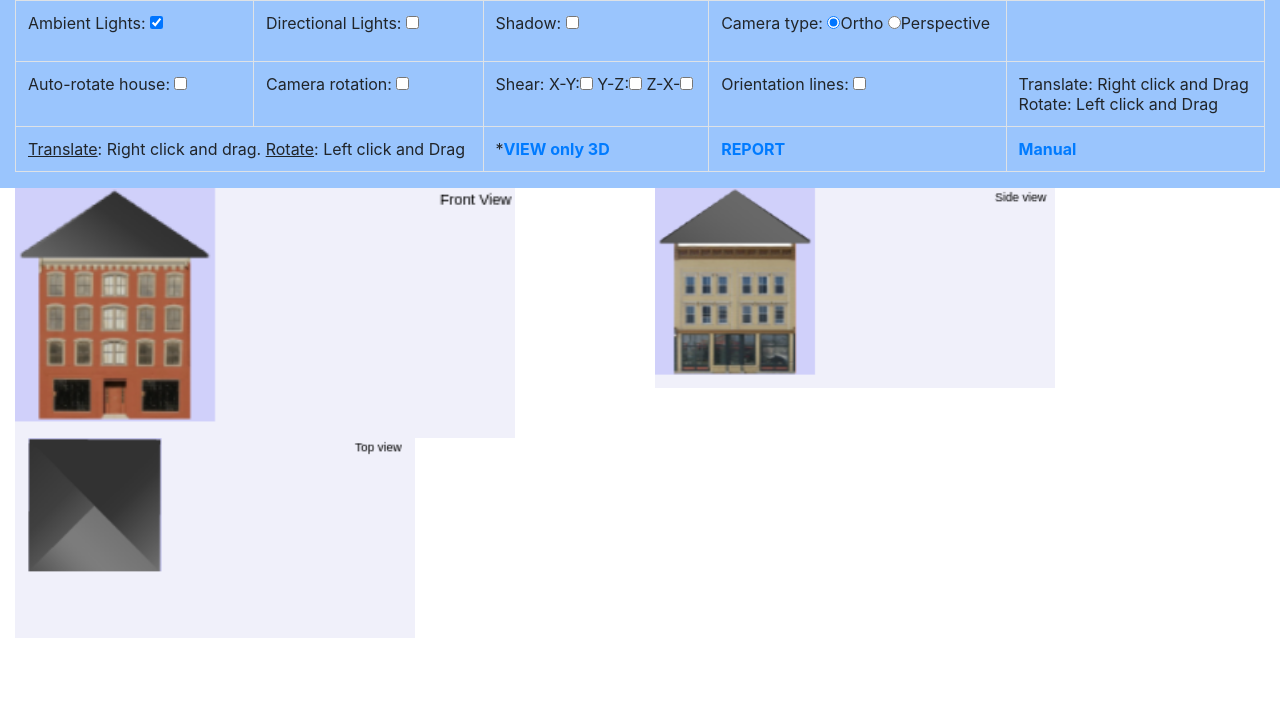
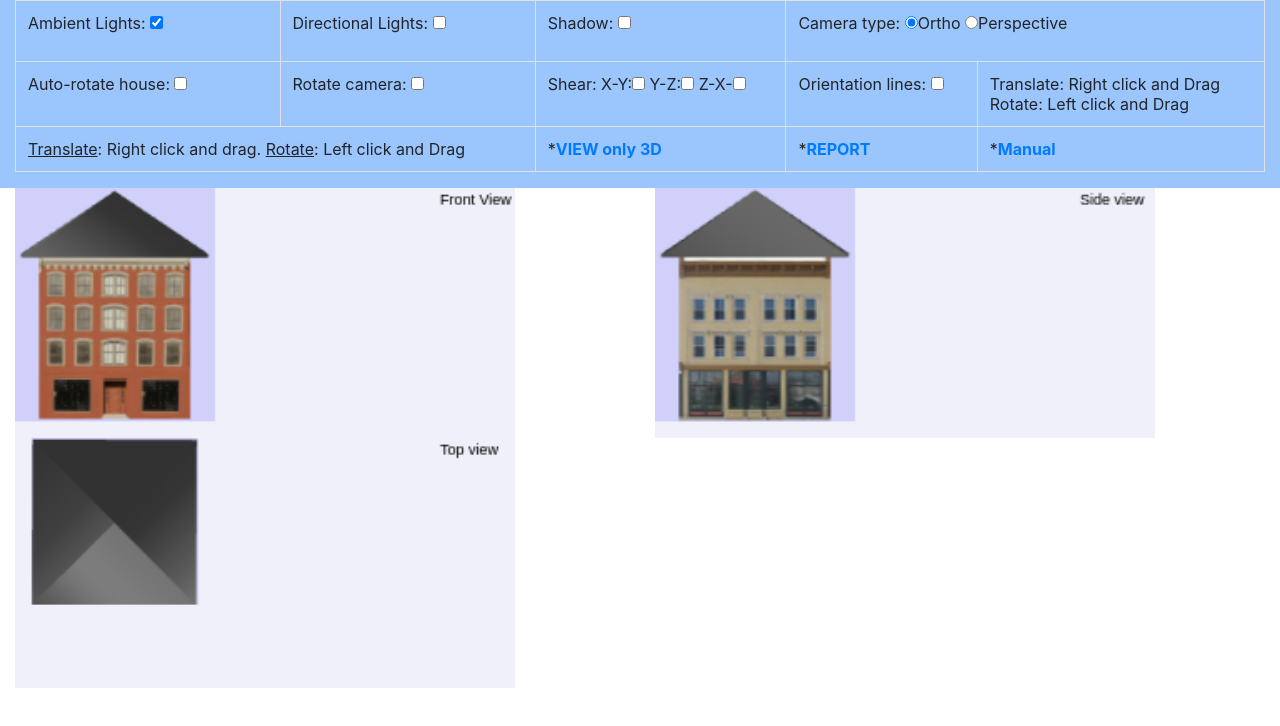
Before and after one commit to z00bean/427546s2018, a plain HTML site: page finalProject/index.html in a window 1280 px wide. Drawn offline with nearby package versions, Linux system fonts and the light colour scheme.

Commit message:
Update index.html

```diff
--- a/finalProject/index.html
+++ b/finalProject/index.html
@@ -20,7 +20,7 @@
 								<td>Ambient Lights: <input type="checkbox" id="chkAmbLight" onchange="setAmbLight()" checked></td>
 								<td>Directional Lights: <input type="checkbox" id="chkDirLight" onchange="setDirLight()"></td>
 								<td>Shadow: <input type="checkbox" id="chkShadow" onchange="setShadow()"></td>
-								<td>
+								<td colspan="2">
 									<form>
 											Camera type:
 											<input type="radio" name="colors" id="ortho" checked onchange="setCameraType()">Ortho
@@ -30,7 +30,7 @@
 							</tr>
 							<tr>
 								<td>Auto-rotate house: <input type="checkbox" id="chkRotate" onchange="setRotate()"></td>
-								<td>Camera rotation: <input type="checkbox" id="chkRotateCamera" onchange="setRotateCamera()"></td>
+								<td>Rotate camera: <input type="checkbox" id="chkRotateCamera" onchange="setRotateCamera()"></td>
 								<td>Shear:
 									X-Y:<input type="checkbox" id="chkShearXY" onchange="setShearStatusXY()">
 									Y-Z:<input type="checkbox" id="chkShearYZ" onchange="setShearStatusYZ()">
@@ -42,8 +42,8 @@
 							<tr>
 								<td colspan="2"><u>Translate</u>: Right click and drag. <u>Rotate</u>: Left click and Drag</td>
 								<td>*<a href ="index2.html"><b>VIEW only 3D</b></a></td>
-								<td><a href ="reportWeek4.pdf" target ="_blank"><b>REPORT</b></a></td>
-								<td><a href ="manualWeek4.pdf" target ="_blank"><b>Manual</b></a></td>
+								<td>*<a href ="reportWeek5.pdf" target = "_blank"><b>REPORT</b></a></td>
+								<td>*<a href ="manualWeek5.pdf" target = "_blank"><b>Manual</b></a></td>
 							</tr>
 						</table>
 				</div>
@@ -54,15 +54,15 @@
 				<br/><br/><br/>
 			</div>
 			<div class = "col" id = "2">
-				<canvas style="height:200px" id ="canvas2"/>
+				<canvas style="height:250px" id ="canvas2"/>
 				<br/><br/><br/>
 			</div>
 		</div>
 		<div class="row ">
 				<div class = "col" id = "3">
-					<canvas style="height:200px" id ="canvas3"/>
+					<canvas style="height:250px" id ="canvas3"/>
 				</div>
-				<div class = "col" id = "4">
+				<div class = "col" id = "4" style="height:250px; width: 300px;">
 				</div>
 		</div>
 		<script src="js/cgProject.js"></script>
```
